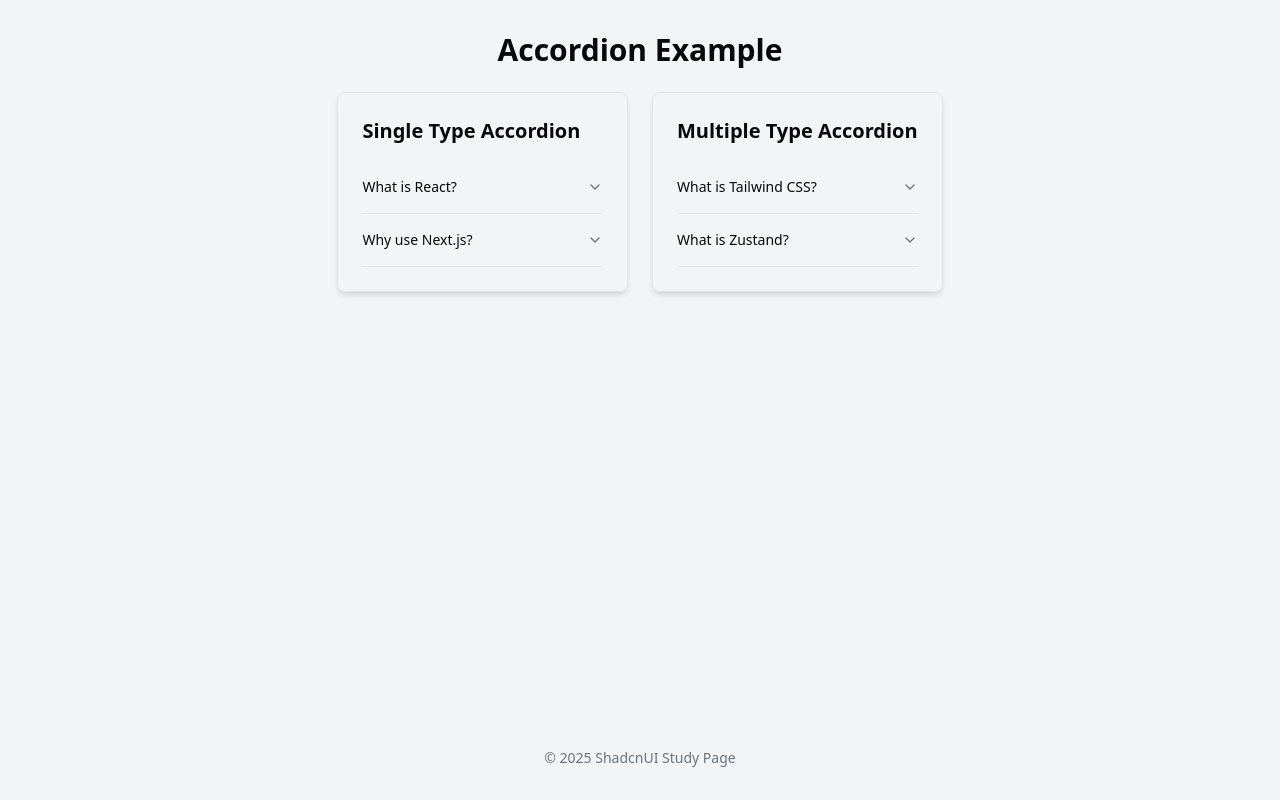
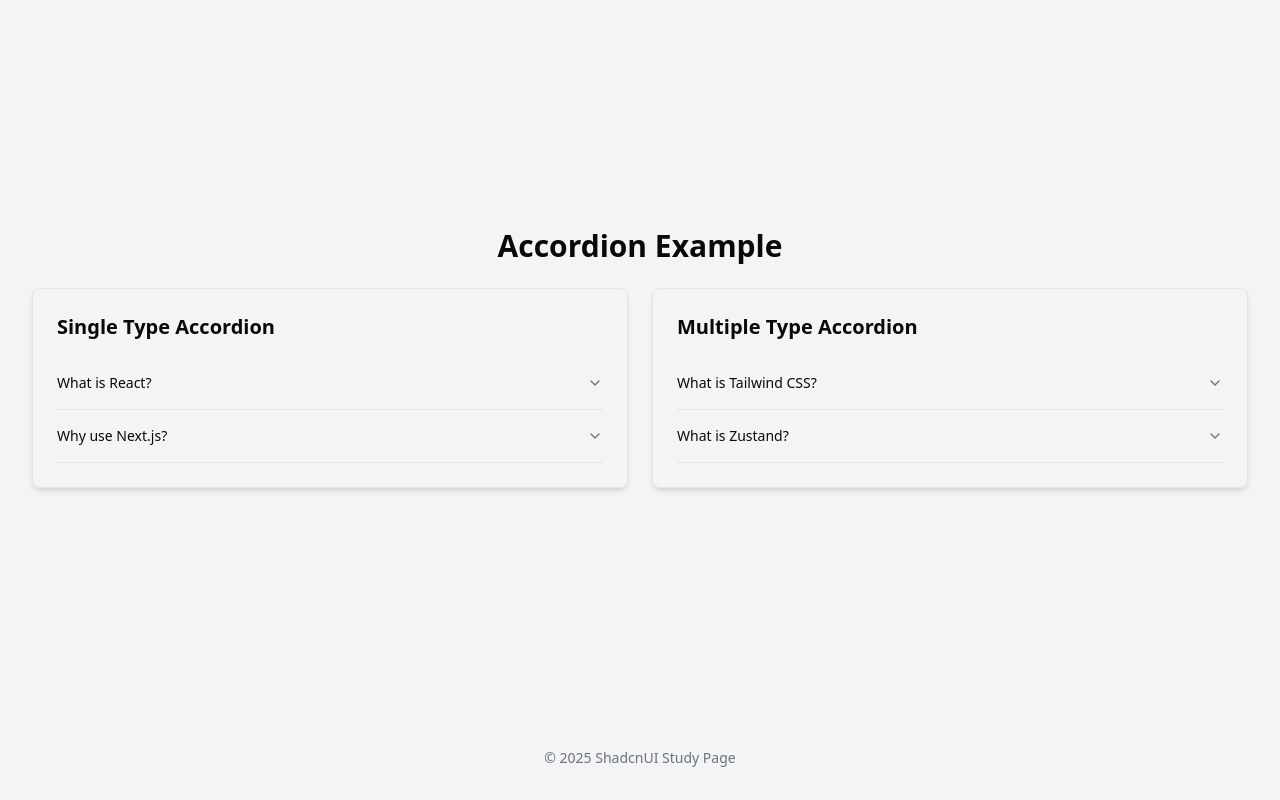
Before and after one commit to gibeom0218/shadcnUI, a Next.js app: page /AccordionPage in a window 1280 px wide. Built offline with nearby package versions, Linux system fonts and the light colour scheme.

Commit message:
fix : 레이아웃 수정

```diff
--- a/src/app/(HomePage)/_components/footer.tsx
+++ b/src/app/(HomePage)/_components/footer.tsx
@@ -1,6 +1,6 @@
 export const Footer = () => {
   return (
-    <footer className="mt-8 text-center">
+    <footer className="my-8 text-center">
       <p className="text-sm text-gray-500">© 2025 ShadcnUI Study Page</p>
     </footer>
   );
--- a/src/app/(HomePage)/page.tsx
+++ b/src/app/(HomePage)/page.tsx
@@ -5,7 +5,7 @@ import { PageLinks } from './_components/page-links';
 
 export default function Home() {
   return (
-    <main className="flex-grow">
+    <main className="flex-grow p-8">
       <Header />
       <Introduction />
       <PageLinks />
--- a/src/app/AccordionPage/page.tsx
+++ b/src/app/AccordionPage/page.tsx
@@ -3,13 +3,13 @@ import { SingleAccordion } from './_components/single';
 
 const AccordionPage = () => {
   return (
-    <main className="flex-grow">
+    <div className="flex w-full flex-col p-8">
       <h1 className="mb-6 text-center text-3xl font-bold">Accordion Example</h1>
-      <div className="grid grid-cols-2 gap-6">
+      <div className="grid w-full grid-cols-2 gap-6">
         <SingleAccordion />
         <MultipleAccordion />
       </div>
-    </main>
+    </div>
   );
 };
 export default AccordionPage;
--- a/src/app/ButtonPage/page.tsx
+++ b/src/app/ButtonPage/page.tsx
@@ -2,7 +2,7 @@ import { ButtonItem } from './_components/button-item';
 
 const ButtonPage = () => {
   return (
-    <main className="flex-grow">
+    <main className="flex flex-col items-center justify-center">
       <h1 className="mb-6 text-2xl font-bold">Button Variants</h1>
 
       <div className="grid w-full max-w-md gap-4">
--- a/src/app/DialogPage/page.tsx
+++ b/src/app/DialogPage/page.tsx
@@ -22,7 +22,7 @@ const DialogPage = () => {
   };
 
   return (
-    <div className="flex h-screen items-center justify-center">
+    <div className="flex items-center justify-center">
       <Dialog open={isOpen} onOpenChange={setIsOpen}>
         <DialogTrigger asChild>
           <Button variant="outline" onClick={() => setIsOpen(true)}>
--- a/src/app/layout.tsx
+++ b/src/app/layout.tsx
@@ -8,8 +8,10 @@ export default function RootLayout({
 }>) {
   return (
     <html lang="en">
-      <body className="flex min-h-screen flex-col items-center justify-center bg-gray-100 p-8">
-        {children}
+      <body className="flex min-h-screen flex-col bg-gray-100">
+        <main className="flex flex-1 items-center justify-center">
+          {children}
+        </main>
         <Footer />
       </body>
     </html>
```
